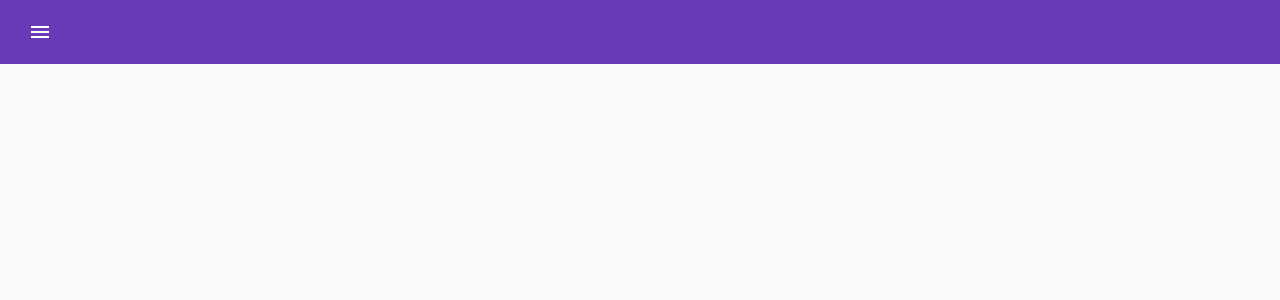
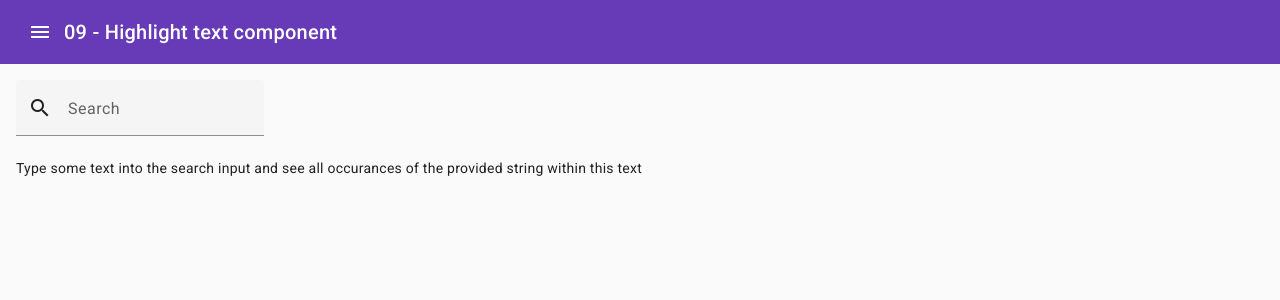
Before and after one commit to TomikxDDD/angular-directives, an Angular app: page /09-highlight-text in a window 1280 px wide. Before the commit this address led to /. Shown: the top 300 px of the page. Built offline with nearby package versions, Linux system fonts and the light colour scheme.

Commit message:
feat: Implemented highlight-text directive

```diff
--- a/src/app/app.routes.ts
+++ b/src/app/app.routes.ts
@@ -7,6 +7,7 @@ import { Ellipses05Component } from './pages/ellipses-05/ellipses-05.component';
 import { ClickOutside06Component } from './pages/click-outside-06/click-outside-06.component';
 import { Confirmation07Component } from './pages/confirmation-07/confirmation-07.component';
 import { InfiniteScroll08Component } from './pages/infinite-scroll-08/infinite-scroll-08.component';
+import { HighlightText09Component } from './pages/highlight-text-09/highlight-text-09.component';
 
 type RouteRaw = {
   path: string;
@@ -57,6 +58,11 @@ export const routesRaw: RouteRaw[] = [
     label: '08 - Infinite scroll component',
     component: InfiniteScroll08Component,
   },
+  {
+    path: '09-highlight-text',
+    label: '09 - Highlight text component',
+    component: HighlightText09Component,
+  },
 ];
 
 /**
--- /dev/null
+++ b/src/app/directives/09-highlight-text.directive.ts
@@ -0,0 +1,38 @@
+import { Directive, ElementRef, Input } from '@angular/core';
+
+@Directive({
+  selector: '[appHighlightText]',
+  standalone: true,
+})
+export class HighlightTextDirective {
+  @Input()
+  set searchQuery(value: string) {
+    this._searchQuery = value;
+    this.markSearchResult(value);
+  }
+  get searchQuery(): string {
+    return this._searchQuery;
+  }
+  _searchQuery: string = '';
+
+  get element() {
+    return this.el.nativeElement;
+  }
+
+  constructor(private el: ElementRef) {}
+
+  private markSearchResult(value: string) {
+    if (value.length > 0) {
+      const text = this.element.innerText as string;
+      const regex = new RegExp(this.escapeRegex(value), 'gi');
+      const updatedText = text.replaceAll(regex, `<mark>${value}</mark>`);
+      this.element.innerHTML = updatedText;
+    } else {
+      this.element.innerHTML = this.element.innerText;
+    }
+  }
+
+  private escapeRegex(str: string) {
+    return str.replace(/[-[\]{}()*+?.,\\^$|#\s]/g, '\\$&');
+  }
+}
--- /dev/null
+++ b/src/app/pages/highlight-text-09/highlight-text-09.component.html
@@ -0,0 +1,9 @@
+<mat-form-field>
+  <mat-label>Search</mat-label>
+  <mat-icon matPrefix>search</mat-icon>
+  <input matInput type="text" [(ngModel)]="search" />
+</mat-form-field>
+<p appHighlightText [searchQuery]="search">
+  Type some text into the search input and see all occurances of the provided
+  string within this text
+</p>
--- /dev/null
+++ b/src/app/pages/highlight-text-09/highlight-text-09.component.ts
@@ -0,0 +1,23 @@
+import { Component } from '@angular/core';
+import { HighlightTextDirective } from '../../directives/09-highlight-text.directive';
+import { MatFormFieldModule } from '@angular/material/form-field';
+import { MatIconModule } from '@angular/material/icon';
+import { MatInputModule } from '@angular/material/input';
+import { FormsModule } from '@angular/forms';
+
+@Component({
+  selector: 'app-highlight-text-09',
+  standalone: true,
+  imports: [
+    HighlightTextDirective,
+    MatFormFieldModule,
+    MatIconModule,
+    MatInputModule,
+    FormsModule,
+  ],
+  templateUrl: './highlight-text-09.component.html',
+  styleUrl: './highlight-text-09.component.scss',
+})
+export class HighlightText09Component {
+  search: string = '';
+}
```
Also changed, not shown: src/app/pages/highlight-text-09/highlight-text-09.component.scss (added).
